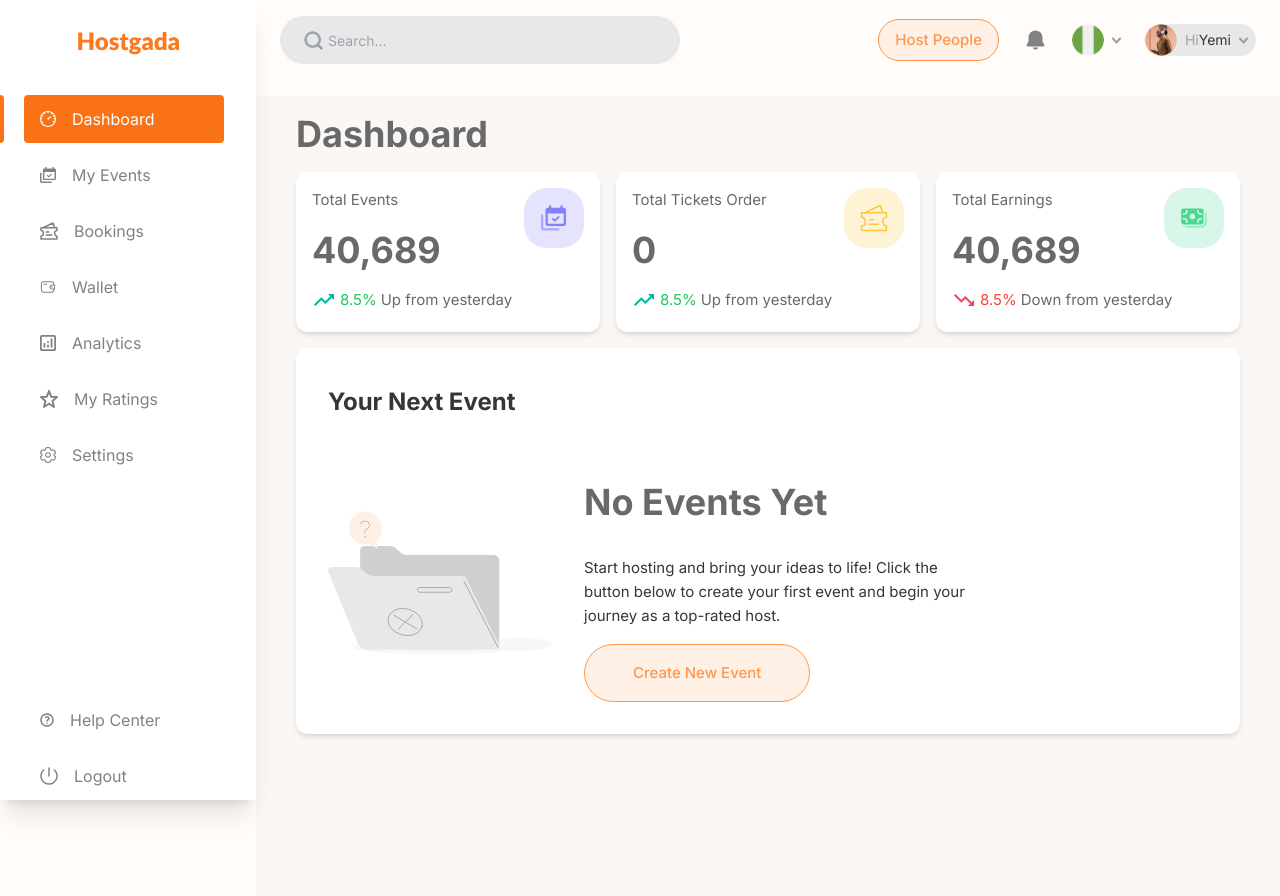
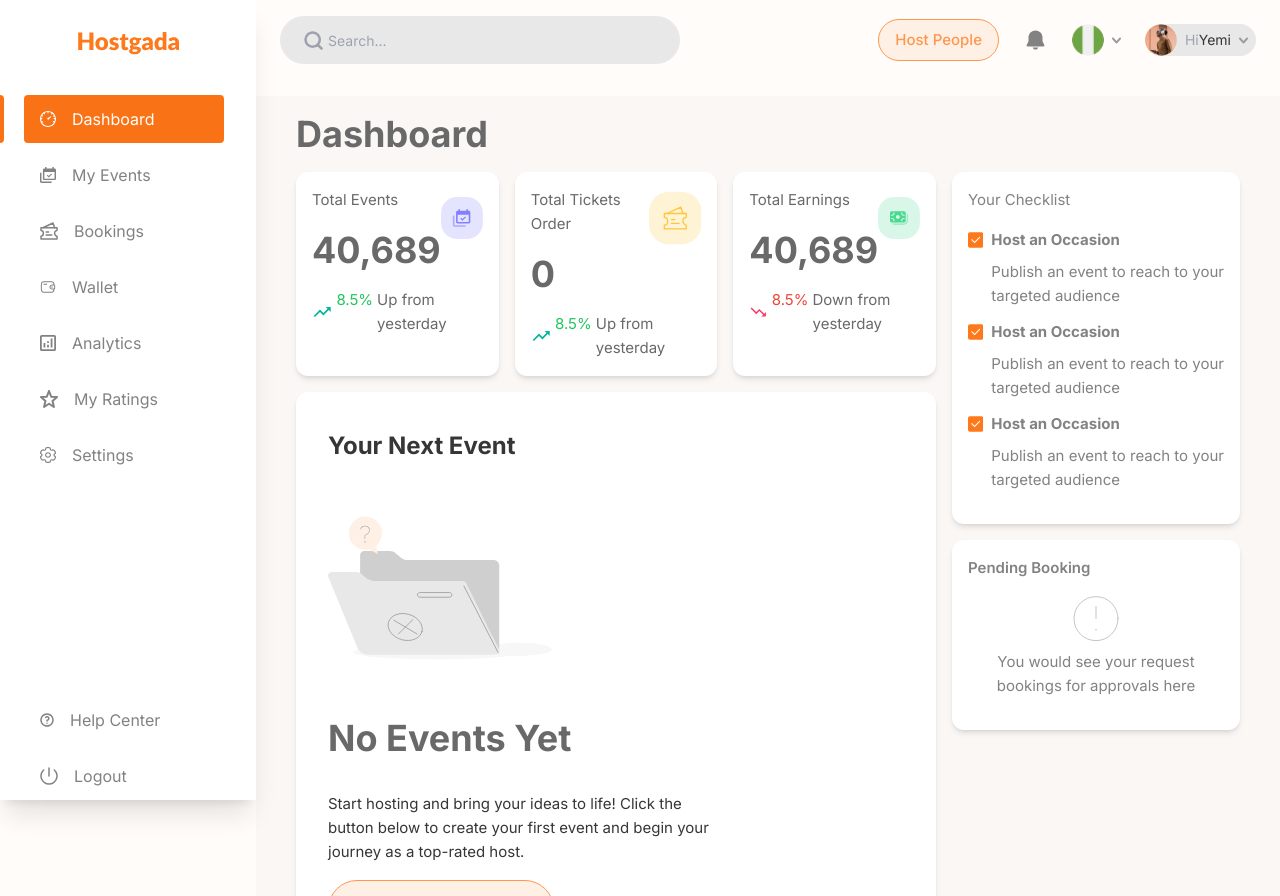
Before and after one commit to BalogunVictor/hostgada-frontend-app, a Next.js app: page /dashboard/host in a window 1280 px wide. Built offline with nearby package versions, Linux system fonts and the light colour scheme.

Commit message:
host dashboard

```diff
--- a/src/app/dashboard/host/page.tsx
+++ b/src/app/dashboard/host/page.tsx
@@ -1,27 +1,29 @@
 'use client';
 
-import { EmptyEventIcon } from '@asset/icons';
+import { CheckBoxIcon, EmptyBookingIcon, EmptyEventIcon } from '@asset/icons';
+import { landingPage } from '@asset/images';
 import Card from '@components/Card';
 import Inventory from '@components/dashboard/Inventory';
 import { Button } from '@ui/Button';
 import { BodyText, Title } from '@ui/Text';
 import { Wrapper } from '@ui/Wrapper';
+import Image from 'next/image';
+import { useState } from 'react';
 import Motion from 'src/layout/motion';
 
-function Host() {
-  const EmptyEventCard = () => {
+function EmptyEventCard() {
   return (
     <div className="w-full">
       <Card className="p-8">
         <BodyText className="!text-h4">Your Next Event</BodyText>
-          <div className="flex items-center gap-8 pt-10">
+        <div className="flex items-center gap-8 pt-10 flex-wrap">
           <EmptyEventIcon className="w-56 h-40" />
           <div className="space-y-4 max-w-96">
             <Title dashboard>No Events Yet</Title>
             <BodyText>
-                Start hosting and bring your ideas to life! Click the button
-                below to create your first event and begin your journey as a
-                top-rated host.
+              Start hosting and bring your ideas to life! Click the button below
+              to create your first event and begin your journey as a top-rated
+              host.
             </BodyText>
             <Button size="lg" kinds="tertiary">
               Create New Event
@@ -31,18 +33,134 @@ function Host() {
       </Card>
     </div>
   );
+}
+
+function EventCard() {
+  return (
+    <div className="w-full">
+      <Card className="p-4 sm:p-8">
+        <div className="flex items-center justify-between">
+          <BodyText className="!text-h4">Your Next Event</BodyText>
+          <Button
+            kinds="tertiary"
+            className="!bg-transparent !text-gray-600 border !border-gray-600"
+          >
+            See all
+          </Button>
+        </div>
+        <div className="flex flex-col items-center gap-4 pt-10">
+          <Card className="!bg-gray-300 text-gray-600">
+            <div className="flex justify-between">
+              <div className="flex flex-col sm:flex-row gap-4">
+                <Image
+                  src={landingPage}
+                  alt="image"
+                  className="w-24 h-20 rounded-lg object-cover"
+                />
+                <div className="">
+                  <BodyText className="font-bold">Spur Gathering</BodyText>
+                  <BodyText>
+                    <span className="text-red-500 pr-2">On sale</span>Nov 24,
+                    2024
+                  </BodyText>
+                  <BodyText>04:00pm</BodyText>
+                </div>
+              </div>
+
+              <div className="space-y-2">
+                <BodyText className="font-bold">Tickets sold</BodyText>
+                <BodyText>0/50</BodyText>
+              </div>
+            </div>
+          </Card>
+          <Card className="!bg-gray-300 text-gray-600">
+            <div className="flex justify-between">
+              <div className="flex flex-col sm:flex-row gap-4">
+                <Image
+                  src={landingPage}
+                  alt="image"
+                  className="w-24 h-20 rounded-lg object-cover"
+                />
+                <div className="">
+                  <BodyText className="font-bold">Spur Gathering</BodyText>
+                  <BodyText>
+                    <span className="text-red-500 pr-2">On sale</span>Nov 24,
+                    2024
+                  </BodyText>
+                  <BodyText>04:00pm</BodyText>
+                </div>
+              </div>
+
+              <div className="space-y-2">
+                <BodyText className="font-bold">Tickets sold</BodyText>
+                <BodyText>0/50</BodyText>
+              </div>
+            </div>
+          </Card>
+        </div>
+      </Card>
+    </div>
+  );
+}
+function Host() {
+  const [empty, setEmpty] = useState(true);
+
+  const handleClick = () => {
+    setEmpty((prev) => !prev);
   };
 
   return (
     <Motion>
       <Wrapper dashboard>
         <Title dashboard>Dashboard</Title>
-        <div className="w-full">
-          <div className="w-full space-y-4">
+        <div className="w-full flex flex-col md:flex-row gap-4">
+          <div className="w-full space-y-4" onClick={handleClick}>
             <Inventory />
-            <section>
-              <EmptyEventCard />
-            </section>
+            <section>{empty ? <EmptyEventCard /> : <EventCard />}</section>
+          </div>
+          <div className="w-full md:max-w-72 space-y-4">
+            <Card className="text-gray-500">
+              <BodyText>Your Checklist</BodyText>
+              <div className="py-4 space-y-3">
+                <div className="flex gap-2">
+                  <CheckBoxIcon className="text-3xl" />
+                  <div className="space-y-2">
+                    <BodyText className="font-bold">Host an Occasion</BodyText>
+                    <BodyText>
+                      Publish an event to reach to your targeted audience
+                    </BodyText>
+                  </div>
+                </div>
+                <div className="flex gap-2">
+                  <CheckBoxIcon className="text-3xl" />
+                  <div className="space-y-2">
+                    <BodyText className="font-bold">Host an Occasion</BodyText>
+                    <BodyText>
+                      Publish an event to reach to your targeted audience
+                    </BodyText>
+                  </div>
+                </div>
+                <div className="flex gap-2">
+                  <CheckBoxIcon className="text-3xl" />
+                  <div className="space-y-2">
+                    <BodyText className="font-bold">Host an Occasion</BodyText>
+                    <BodyText>
+                      Publish an event to reach to your targeted audience
+                    </BodyText>
+                  </div>
+                </div>
+              </div>
+            </Card>
+
+            <Card className="text-gray-500">
+              <BodyText className="font-semibold">Pending Booking</BodyText>
+              <div className="w-full h-full flex flex-col justify-center items-center text-center gap-2 p-4">
+                <EmptyBookingIcon className="text-5xl" />
+                <BodyText>
+                  You would see your request bookings for approvals here
+                </BodyText>
+              </div>
+            </Card>
           </div>
         </div>
       </Wrapper>
--- a/src/assets/icons/index.ts
+++ b/src/assets/icons/index.ts
@@ -21,3 +21,5 @@ export { default as TotalEventsIcon } from './TotalEvents.svg';
 export { default as EmptyEventIcon } from './emptyEvent.svg';
 export { default as TrendingDownIcon } from './ic-trending-down-24px.svg';
 export { default as TrendingUpIcon } from './ic-trending-up-24px.svg';
+export { default as CheckBoxIcon } from './CHECKBOXES.svg';
+export { default as EmptyBookingIcon } from './emptybooking.svg';
```
Also changed, not shown: src/assets/icons/CHECKBOXES.svg (added), src/assets/icons/emptybooking.svg (added). Lines whose indentation alone changed are shown as unchanged.
